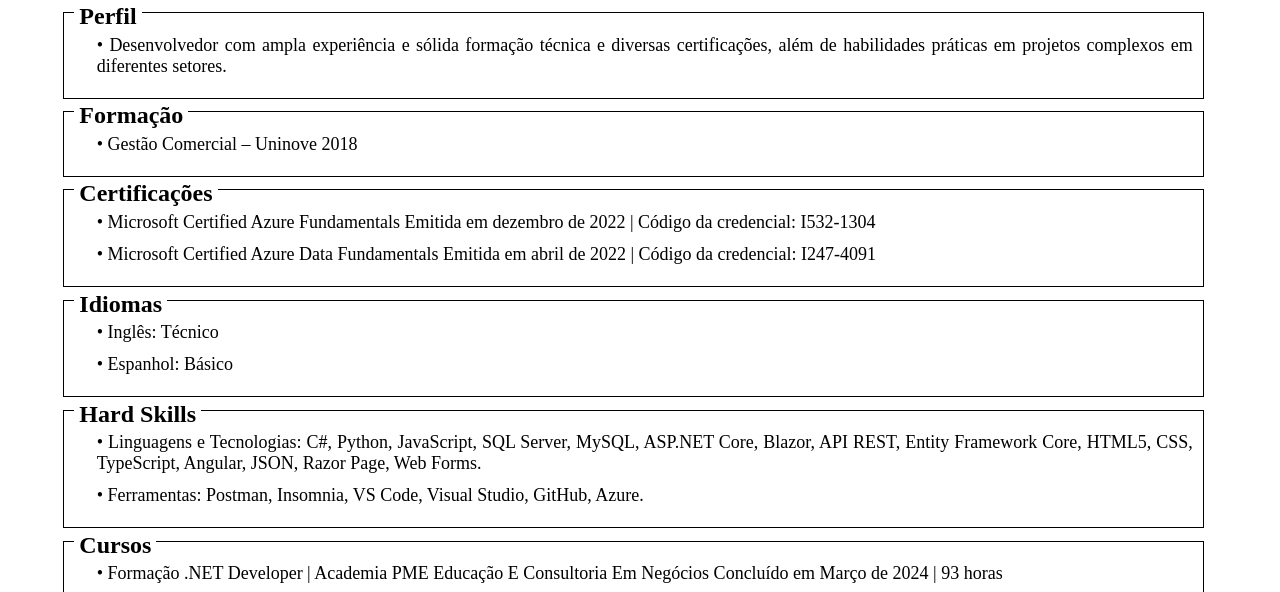
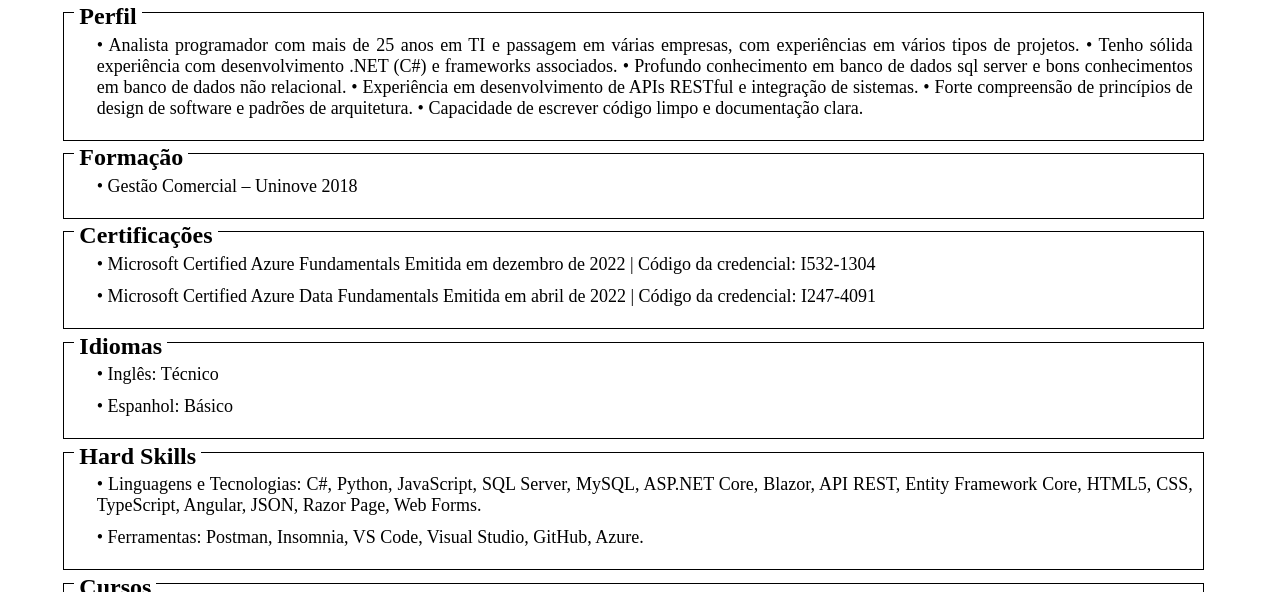
Before and after one commit to MiltonTSilva/cv, a plain HTML site: page index.html in a window 1280 px wide. Shown: the part 190-782 px from the top of the page. Drawn offline with Linux system fonts and the light colour scheme.

Commit message:
Update index.html

```diff
--- a/index.html
+++ b/index.html
@@ -186,9 +186,17 @@
         </div>
         <div class="box" data-label="Perfil">
           <p>
-            • Desenvolvedor com ampla experiência e sólida formação técnica e
-            diversas certificações, além de habilidades práticas em projetos
-            complexos em diferentes setores.
+            • Analista programador com mais de 25 anos em TI e passagem em várias empresas, com experiências em vários tipos de projetos.
+
+            • Tenho sólida experiência com desenvolvimento .NET (C#) e frameworks associados.
+
+            • Profundo conhecimento em banco de dados sql server e bons conhecimentos em banco de dados não relacional.
+
+            • Experiência em desenvolvimento de APIs RESTful e integração de sistemas.
+
+            • Forte compreensão de princípios de design de software e padrões de arquitetura.
+
+            • Capacidade de escrever código limpo e documentação clara.
           </p>
         </div>
         <div class="box" data-label="Formação">
```
